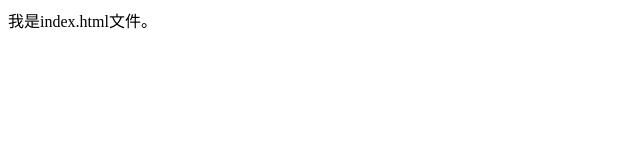
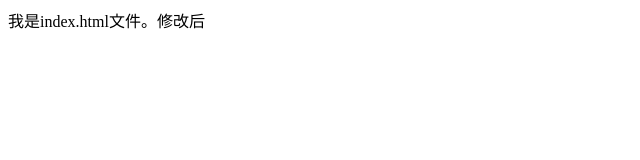
Before and after one commit to sengmei/git-demo2, a plain HTML site: page index.html in a window 1280 px wide. Shown: the full height of the page, 0-640 px from the left. Drawn offline with Linux system fonts and the light colour scheme.

Commit message:
modify index.html

```diff
--- a/index.html
+++ b/index.html
@@ -5,6 +5,6 @@
     <title>Title</title>
 </head>
 <body>
-    我是index.html文件。
+    我是index.html文件。修改后
 </body>
 </html>
```
